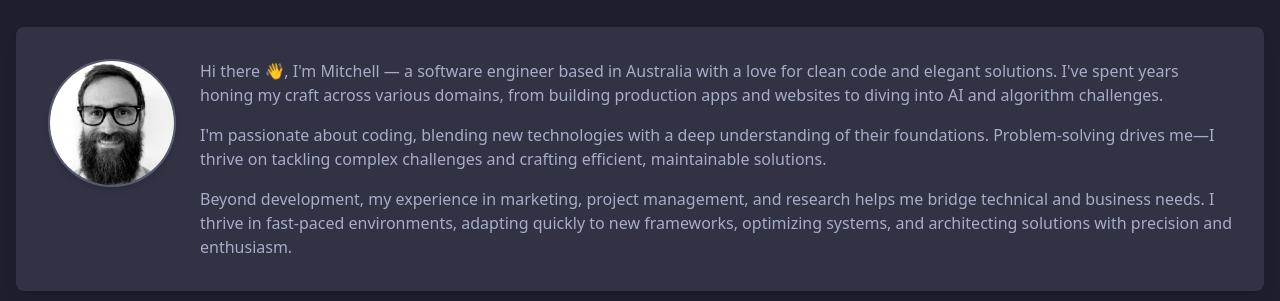
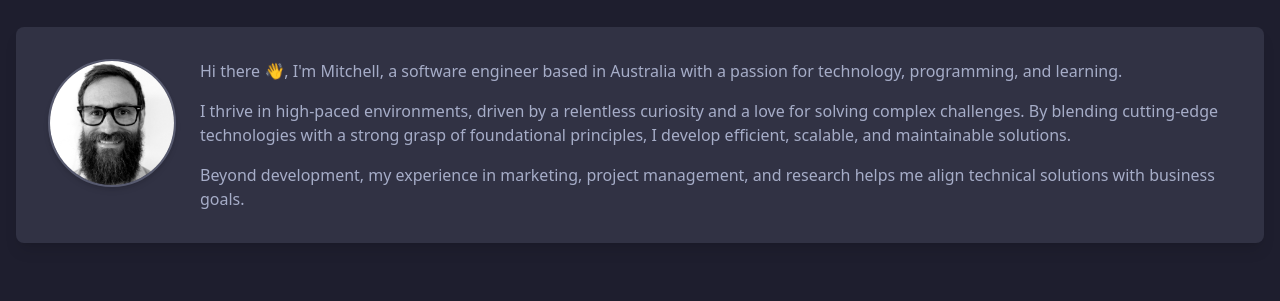
Before and after one commit to mitchellabrouwer/mitchellabrouwer.github.io, a plain HTML site: page index.html in a window 1280 px wide. Shown: the part 285-586 px from the top of the page. Drawn offline with nearby package versions, Linux system fonts and the light colour scheme.

Commit message:
chore: update wording

```diff
--- a/index.html
+++ b/index.html
@@ -290,23 +290,20 @@
                 Hi there
                 <span class="inline-block animate-wave origin-[70%_70%]"
                   >👋</span
-                >, I'm Mitchell — a software engineer based in Australia with a
-                love for clean code and elegant solutions. I've spent years
-                honing my craft across various domains, from building production
-                apps and websites to diving into AI and algorithm challenges.
+                >, I'm Mitchell, a software engineer based in Australia with a
+                passion for technology, programming, and learning.
               </p>
               <p>
-                I'm passionate about coding, blending new technologies with a
-                deep understanding of their foundations. Problem-solving drives
-                me—I thrive on tackling complex challenges and crafting
-                efficient, maintainable solutions.
+                I thrive in high-paced environments, driven by a relentless
+                curiosity and a love for solving complex challenges. By blending
+                cutting-edge technologies with a strong grasp of foundational
+                principles, I develop efficient, scalable, and maintainable
+                solutions.
               </p>
               <p>
                 Beyond development, my experience in marketing, project
-                management, and research helps me bridge technical and business
-                needs. I thrive in fast-paced environments, adapting quickly to
-                new frameworks, optimizing systems, and architecting solutions
-                with precision and enthusiasm.
+                management, and research helps me align technical solutions with
+                business goals.
               </p>
             </div>
           </div>
```
